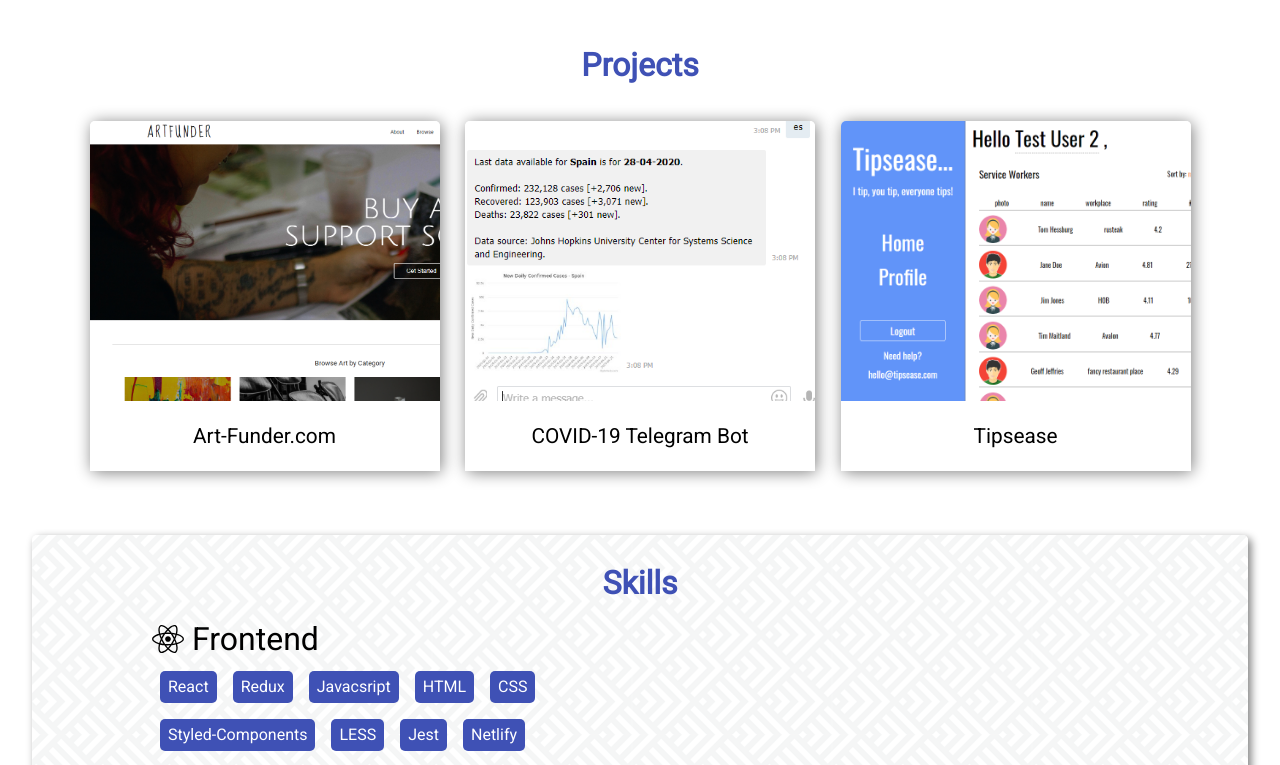
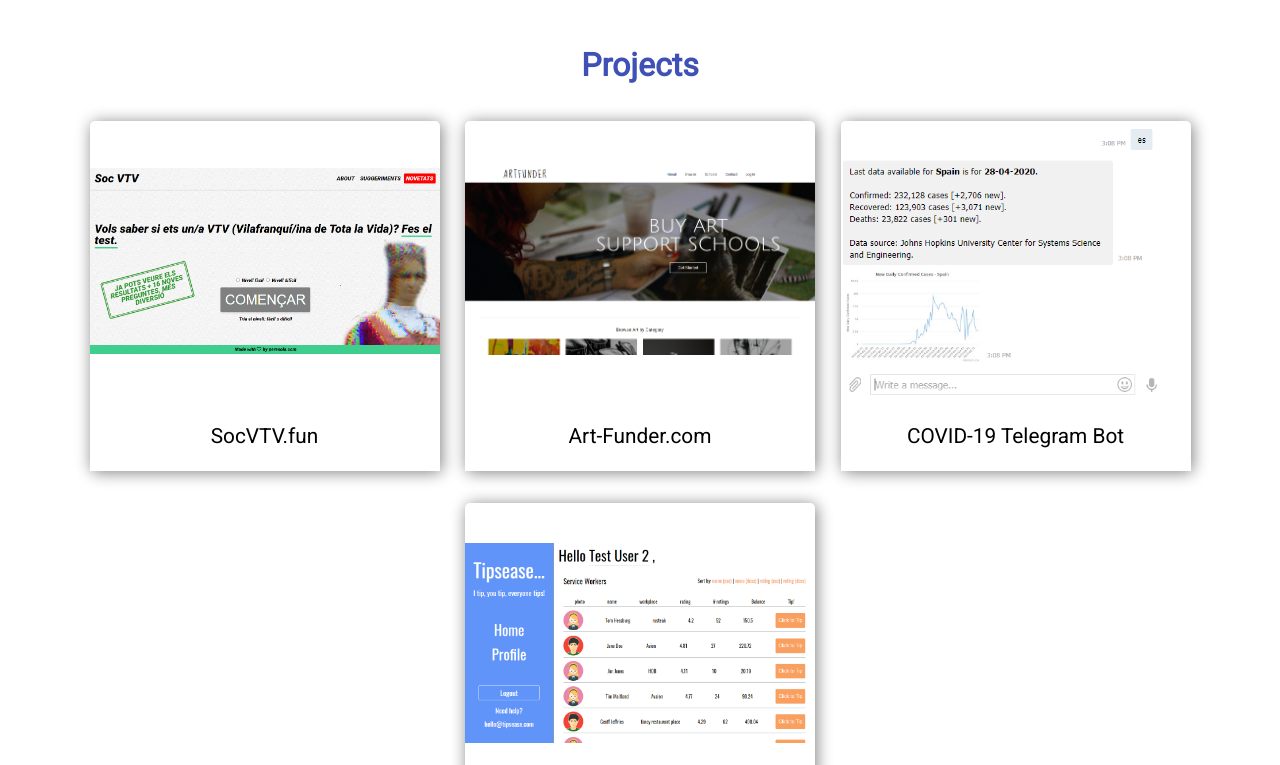
Before and after one commit to petrussola/new-portfolio-website-frontend, a React (Create React App) app: page / in a window 1280 px wide. Shown: the part 1175-1940 px from the top of the page. Built offline with nearby package versions, Linux system fonts and the light colour scheme.

Commit message:
Add vtv project and fix link to url ofproject

```diff
--- a/src/components/Body/Projects/ProjectCard.js
+++ b/src/components/Body/Projects/ProjectCard.js
@@ -36,7 +36,7 @@
             width: 100%;
             border-top-left-radius: 5px;
             border-top-right-radius: 5px;
-            object-fit: cover;
+            object-fit: scale-down;
             object-position: left;
         }
     }
--- a/src/components/Body/Projects/ProjectDetail.js
+++ b/src/components/Body/Projects/ProjectDetail.js
@@ -125,7 +125,7 @@
                         <GitHubIcon color="primary" style={{ fontSize: 60 }} />
                     </a>
                     <a
-                        href="https://art-funder.com/"
+                        href={project.link}
                         target="_blank"
                         rel="noreferrer noopener"
                     >
--- a/src/data/data.js
+++ b/src/data/data.js
@@ -5,8 +5,21 @@
 import telegramPhone from '../media/projects/telegramPhone.png';
 import tipsease from '../media/projects/tipsease.png';
 import tipseaseMac from '../media/projects/tipseaseMac.png';
+import socvtv from '../media/projects/socvtv.png';
+import socvtvMac from '../media/projects/socvtvMac.png';
 
 export const data = [
+    {
+        id: 4,
+        name: 'SocVTV.fun',
+        description:
+            'Folks from my hometown are known to be very proud of their origins. This fun quizz tests their knowledge about the town in two levels of difficulty.',
+        stack: ['HTML', 'CSS', 'Vanilla JS', 'Nodejs'],
+        srcMac: socvtvMac,
+        src: socvtv,
+        github: 'https://github.com/petrussola/vtv-frontend',
+        link: 'https://www.socvtv.fun/'
+    },
     {
         id: 1,
         name: 'Art-Funder.com',
@@ -63,7 +76,7 @@
     Frontend: [
         'React',
         'Redux',
-        'Javacsript',
+        'Javascript',
         'HTML',
         'CSS',
         'Styled-Components',
```
Also changed, not shown: src/media/projects/socvtv.png (added), src/media/projects/socvtvMac.png (added).
